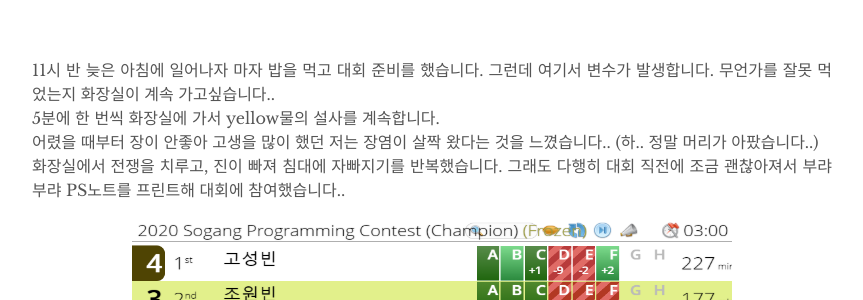
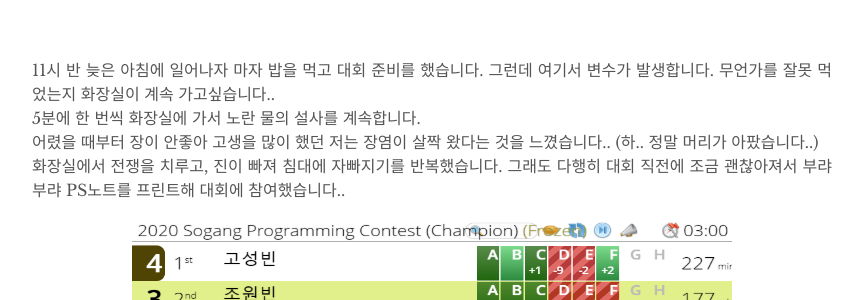
Before and after one commit to 1bin01/1bin01.github.io, a Jekyll site: the page built from _posts/2020-11-30-SPC2020.md, in a window 1280 px wide and 900 px high, scrolled down 1118 px. Shown: the part 152-452 px from the top of the window, without its empty margins (208-1071 px from the left). Built offline with Jekyll 4.4.1, drawn with Linux system fonts in a browser that asks for light colours; comment, search, counter and statistics services are not loaded.

Commit message:
Update 2020-11-30-SPC2020.md

```diff
--- a/_posts/2020-11-30-SPC2020.md
+++ b/_posts/2020-11-30-SPC2020.md
@@ -25,7 +25,7 @@ tags: 일기
 <br>
 11시 반 늦은 아침에 일어나자 마자 밥을 먹고 대회 준비를 했습니다.
 그런데 여기서 변수가 발생합니다. 무언가를 잘못 먹었는지 화장실이 계속 가고싶습니다..
-5분에 한 번씩 화장실에 가서 yellow물의 설사를 계속합니다.
+5분에 한 번씩 화장실에 가서 노란 물의 설사를 계속합니다.
 어렸을 때부터 장이 안좋아 고생을 많이 했던 저는 장염이 살짝 왔다는 것을 느꼈습니다.. (하.. 정말 머리가 아팠습니다..)
 화장실에서 전쟁을 치루고, 진이 빠져 침대에 자빠지기를 반복했습니다. 그래도 다행히 대회 직전에 조금 괜찮아져서 부랴부랴 PS노트를 프린트해 대회에 참여했습니다..
 
```
